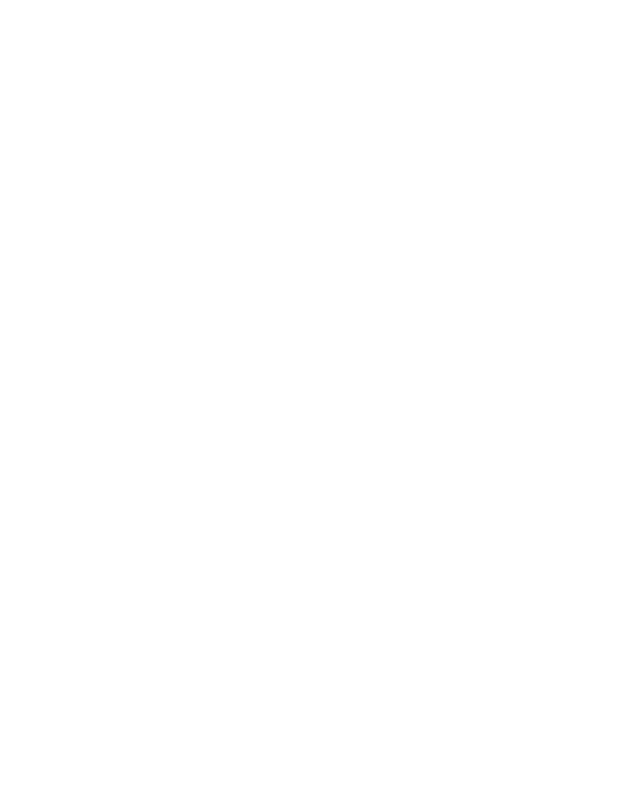
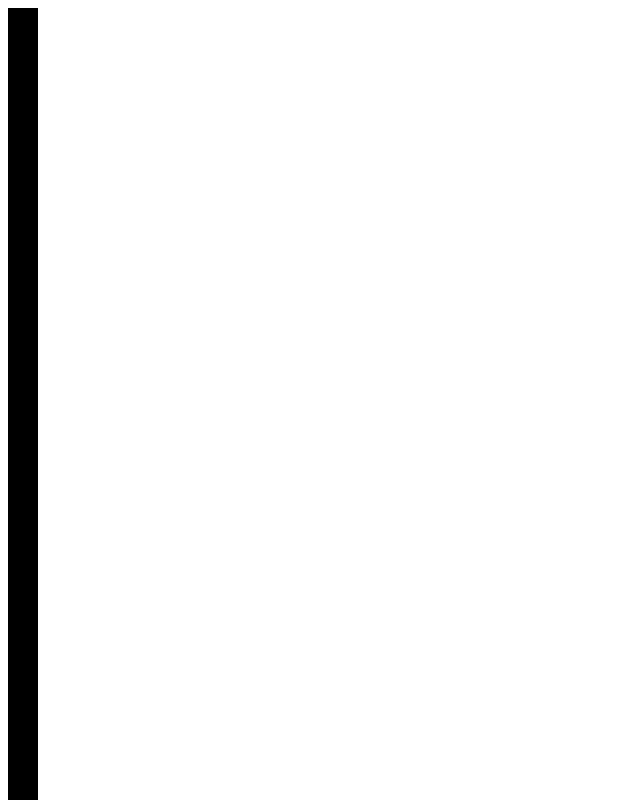
Before and after one commit to pd0rr/my-chess, a plain HTML site: page index.html in a window 1280 px wide. Shown: the top 800 px of the page, without its empty margins (0-640 px from the left). Drawn offline with Linux system fonts and the light colour scheme.

Commit message:
Added style

```diff
--- a/index.html
+++ b/index.html
@@ -6,6 +6,7 @@
     <meta name="viewport" content="width=device-width, initial-scale=1.0">
     <title>Chess</title>
     <script src="script.js" defer></script>
+    <link rel="stylesheet" href="style.css">
 </head>
 <body>
     <div id="chessboard">
--- /dev/null
+++ b/style.css
@@ -0,0 +1,5 @@
+.cell {
+    width : 30px;
+    height : 30px;
+    background-color: black;
+}
```
